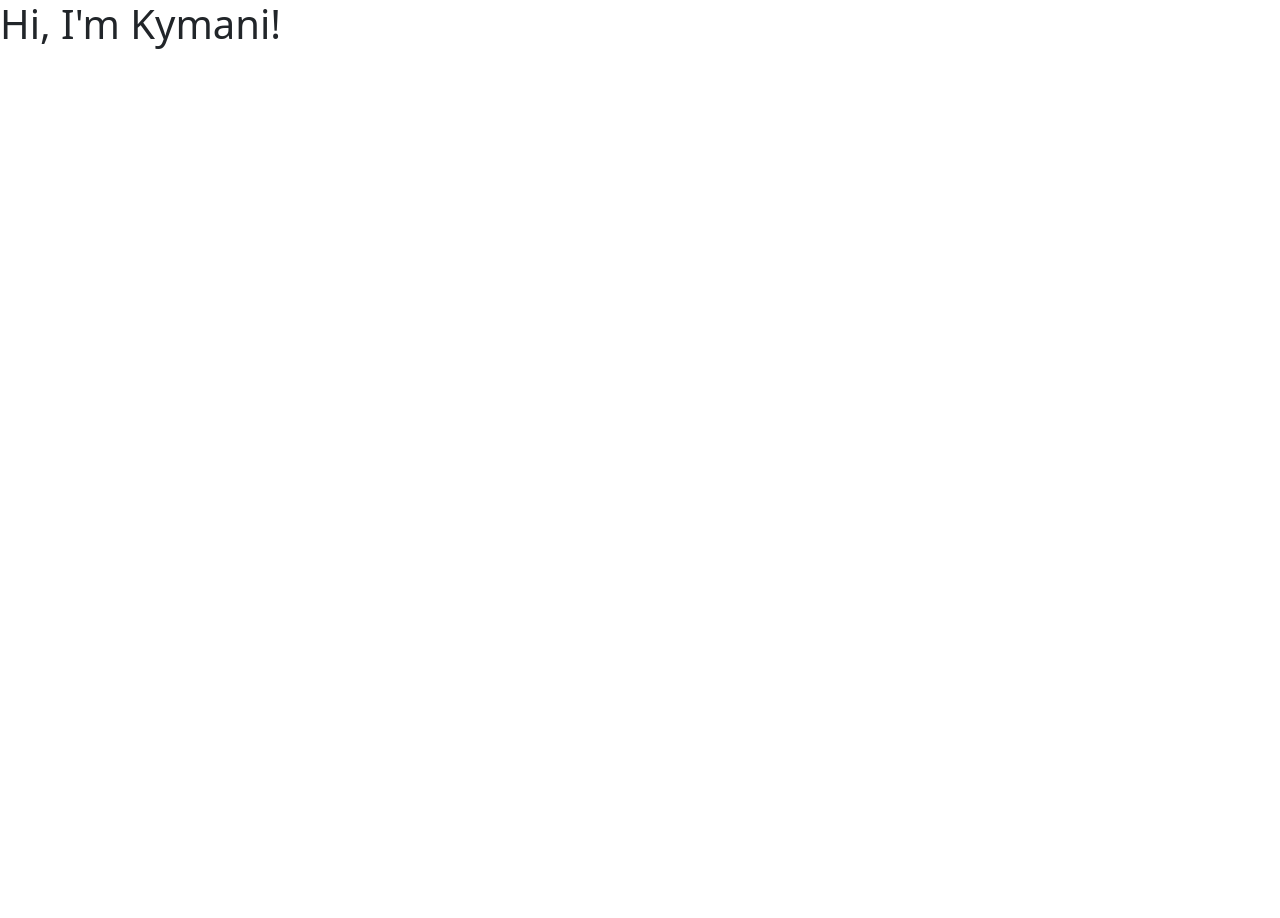
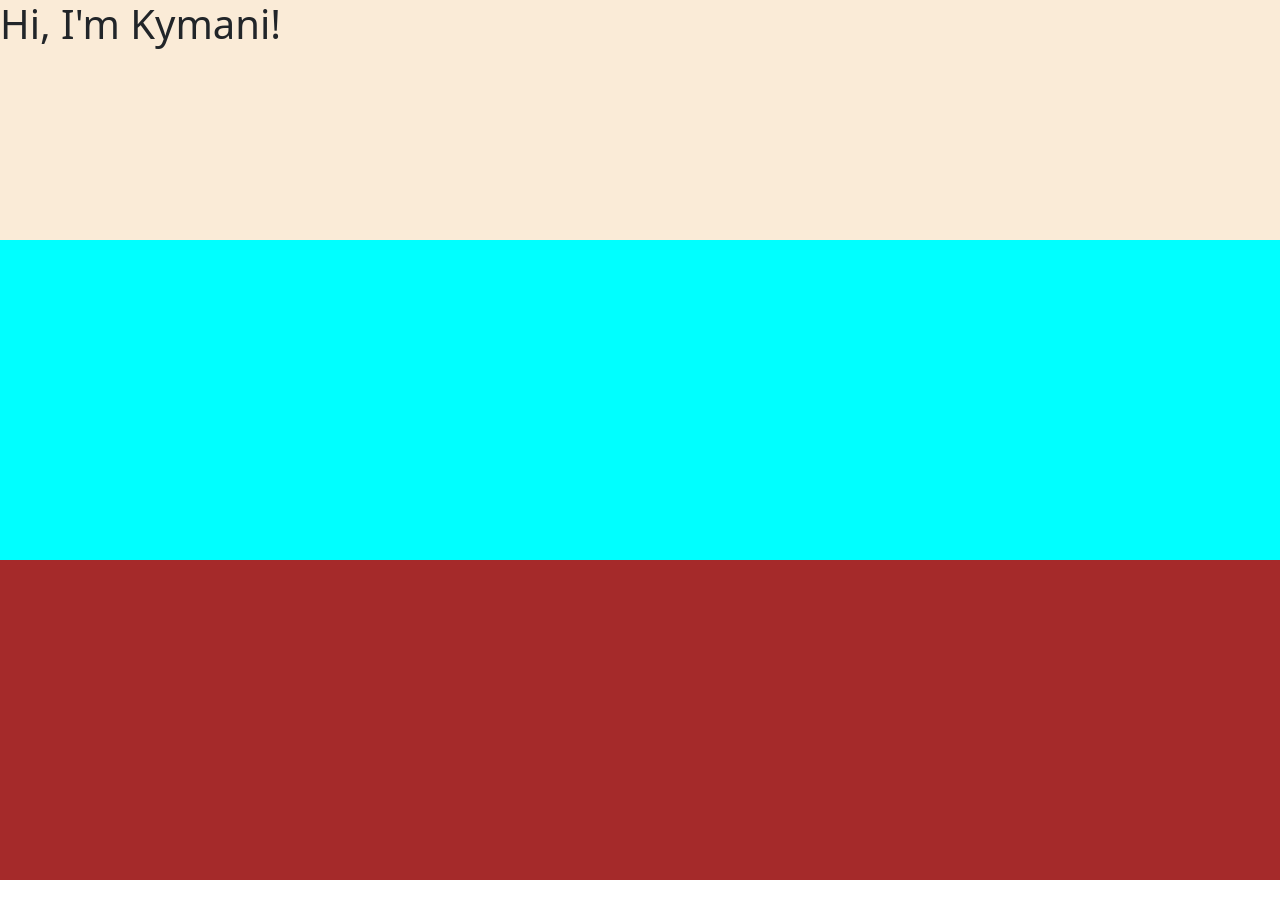
Before and after one commit to krs00/portfolio-landing-page, a website: page index.html in a window 1280 px wide. Before the commit the page ends 800 px from the top, so only its background shows below. Drawn offline with nearby package versions, Linux system fonts and the light colour scheme.

Commit message:
add dummy colors and bg colors/heights to sections

```diff
--- a/css/styles.css
+++ b/css/styles.css
@@ -22,3 +22,29 @@ p, h1, h2, h3, h4, h5, h6 {
 }
 
 /* RESET OVER */
+
+/* COLOR PALETTE REFERENCE --
+
+
+
+*/
+
+#header {
+    height: 30vh;
+    background-color: antiquewhite;
+}
+
+#projects-section {
+    height: 40vh;
+    background-color: brown;
+}
+
+#about-section {
+    height: 40vh;
+    background-color: aqua;
+
+}
+
+#footer {
+    height: 5vh;
+}
--- a/index.html
+++ b/index.html
@@ -27,7 +27,7 @@
             Hi, I'm Kymani!
         </h1>
 
-        <div></div>
+        <div id="main-photo"></div>
 
     </header>
 
@@ -35,7 +35,7 @@
 
     <!-- START PROJECTS SECTION -->
 
-    <section id="projects-section">
+    <section id="about-section">
 
     </section>
 
@@ -43,7 +43,7 @@
 
     <!-- START ABOUT ME SECTION -->
 
-    <section id="about-section">
+    <section id="projects-section">
 
     </section>
 
```
